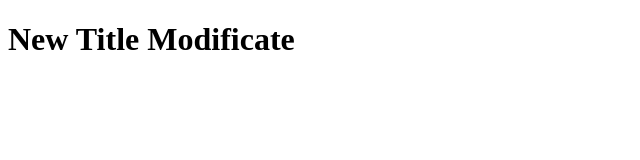
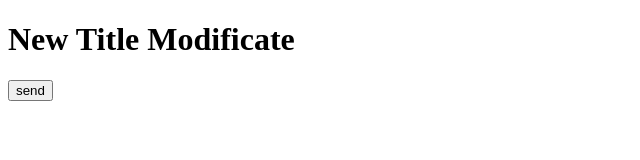
Before and after one commit to 2020-JAUG/Git-Test, a plain HTML site: page index.html in a window 1280 px wide. Shown: the whole page, without its empty margins (0-640 px from the left). Drawn offline with Linux system fonts and the light colour scheme.

Commit message:
Add button and formulary

```diff
--- a/index.html
+++ b/index.html
@@ -8,5 +8,8 @@
 </head>
 <body>
     <h1>New Title Modificate</h1>
+    <form action="#" method="GET">
+        <input type="button" value="send">
+    </form>
 </body>
 </html>
```
